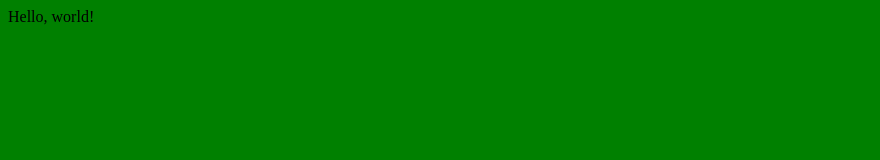
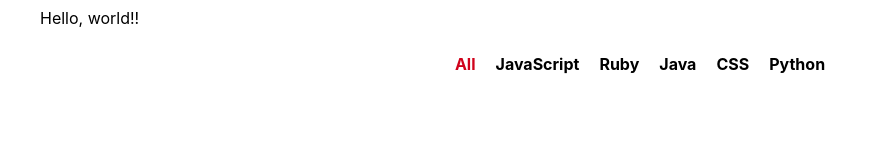
Before and after one commit to qaisjp/learn-react, a React app in the folder github-battle/: page / in a window 1280 px wide. Shown: the whole page, without its empty margins (0-880 px from the left). Built offline with nearby package versions, Linux system fonts and the light colour scheme.

Commit message:
Hello, Mr. Popular.

```diff
--- /dev/null
+++ b/github-battle/app/components/App.js
@@ -0,0 +1,23 @@
+import React from 'react';
+import PropTypes from 'prop-types';
+
+import Popular from './Popular';
+
+export default class App extends React.Component {
+    constructor(props) {
+        super(props);
+    }
+
+    render() {
+        return (
+            <div className='container'>
+                {this.props.message}
+                <Popular />
+            </div>
+        )
+    }
+}
+
+App.propTypes = {
+    'message': PropTypes.string.isRequired,
+}
--- /dev/null
+++ b/github-battle/app/components/Popular.js
@@ -0,0 +1,36 @@
+import React from 'react';
+
+export default class Popular extends React.Component {
+    constructor(props) {
+        super(props);
+
+        this.state = {
+            selectedLanguage: 'All',
+        };
+    }
+
+    updateLanguage(lang) {
+        this.setState(() => {
+            return {selectedLanguage: lang};
+        });
+    }
+
+    render() {
+        const languages = ['All', 'JavaScript', 'Ruby', 'Java', 'CSS', 'Python'];
+
+        return (
+            <ul className='languages'>
+                {languages.map(lang => {
+                    return (
+                        <li
+                            className={lang === this.state.selectedLanguage ? 'active' : ''}
+                            onClick={this.updateLanguage.bind(this, lang)}
+                            key={lang}>
+                            {lang}
+                        </li>
+                    )
+                })}
+            </ul>
+        )
+    }
+}
--- a/github-battle/app/index.css
+++ b/github-battle/app/index.css
@@ -1,3 +1,31 @@
 body {
-    background: green;
+    font-family: -apple-system,BlinkMacSystemFont,Segoe UI,Roboto,Oxygen-Sans,Ubuntu,Cantarell,Helvetica Neue,sans-serif;
 }
+
+.container {
+    max-width: 1200px;
+    margin: 0 auto;
+}
+
+ul {
+    padding: 0;
+}
+
+li {
+    list-style-type: none;
+}
+
+.languages {
+    display: flex;
+    justify-content: center;
+}
+
+.languages li {
+    margin: 10px;
+    font-weight: bold;
+    cursor: pointer;
+}
+
+.languages li.active {
+    color: #d0021b;
+}
--- a/github-battle/app/index.js
+++ b/github-battle/app/index.js
@@ -1,26 +1,11 @@
 import React from 'react';
 import ReactDOM from 'react-dom';
-import PropTypes from 'prop-types';
 
 import './index.css';
 
-class App extends React.Component {
-    constructor() {
-        super();
-    }
-
-    render() {
-        return (
-            <div>{this.props.message}</div>
-        )
-    }
-}
-
-App.propTypes = {
-    'message': PropTypes.string.isRequired,
-}
+import App from './components/App';
 
 ReactDOM.render(
-    <App message="Hello, world!" />,
+    <App message="Hello, world!!" />,
     document.getElementById('app')
 )
```
Also changed, not shown: github-battle/webpack.config.js (line endings or trailing spaces).
